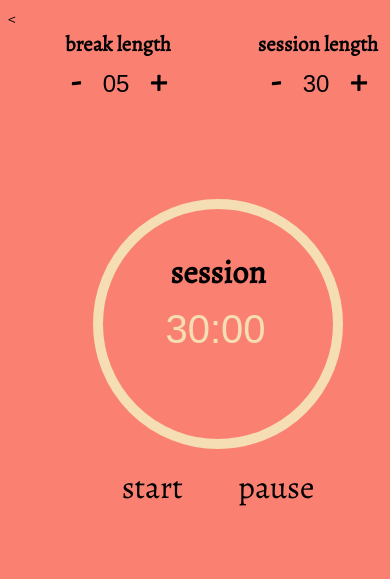
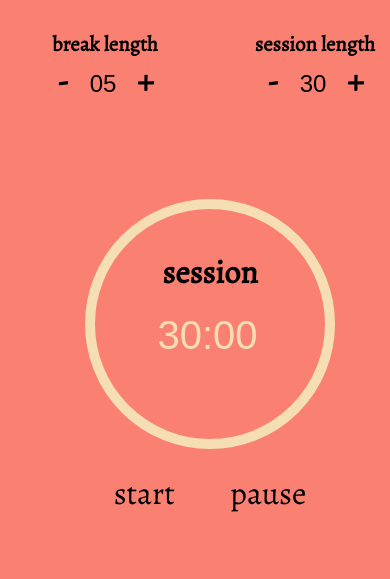
Before and after one commit to tomski80/FCC_pomodoro, a website: page index.html in a window 390 px wide. Shown: the top 579 px of the page. Drawn offline with nearby package versions, Linux system fonts and the light colour scheme.

Commit message:
removed redundand < from html, fixed styling for mobile

```diff
--- a/css/styles.css
+++ b/css/styles.css
@@ -1,6 +1,8 @@
 body {
     background-color: salmon;
     font-family: 'Alegreya', serif;
+    width: 100%;
+    margin: 0 auto;
 }
 
 h1 {
@@ -33,23 +35,23 @@ h5 {
 }
 
 .break {
-    width: 200px;
+    width: 50%;
     height: 100px;
-    margin: 0;
+    margin: 30px auto 0px;
     border: none;
 }
 
 .work {
-    width: 200px;
-    margin: 0;
+    width: 50%;
+    height: 100px;
+    margin: 30px auto 0px;
     border: none;
 }
 
 .timer {
     width: 400px;
-    margin: 0;
+    margin: 0 auto;
     border: none;
-
 }
 
 .analog {
--- a/index.html
+++ b/index.html
@@ -1,4 +1,4 @@
-<<!DOCTYPE html>
+<!DOCTYPE html>
 <html lang="en">
 <head>
     <meta charset="UTF-8">
@@ -8,8 +8,6 @@
     <title>Pomodoro</title>
 </head>
 <body>
-
-    <main>
         <div class='container'>
             <div class='break'>
                     <h5>break length</h5>
@@ -49,8 +47,6 @@
                 </div>
             </div>
         </div>
-    </main>
-
     <script src='js/jquery-3.2.1.min.js'></script>
     <script src='js/tomato.js'></script>
 </body>
```
